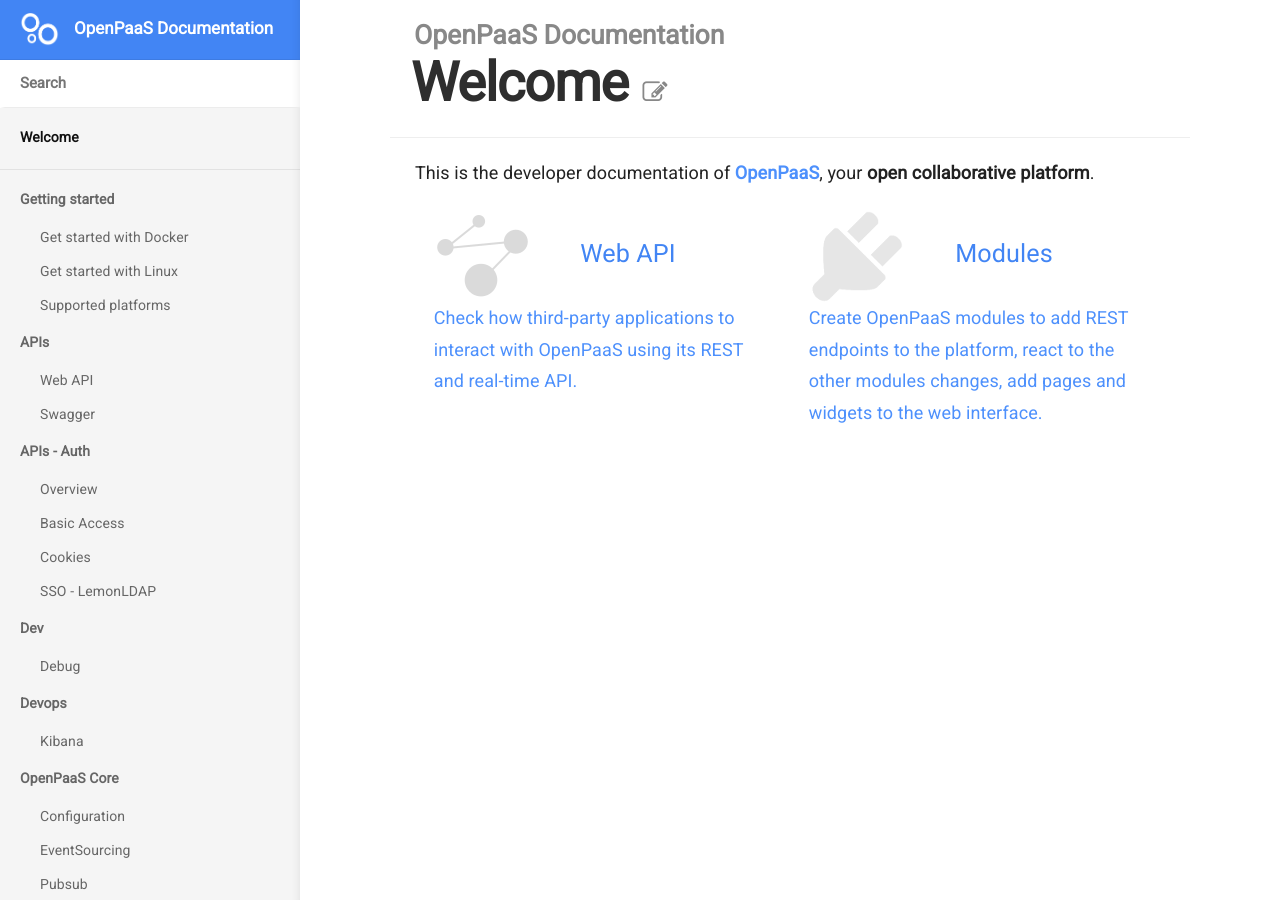
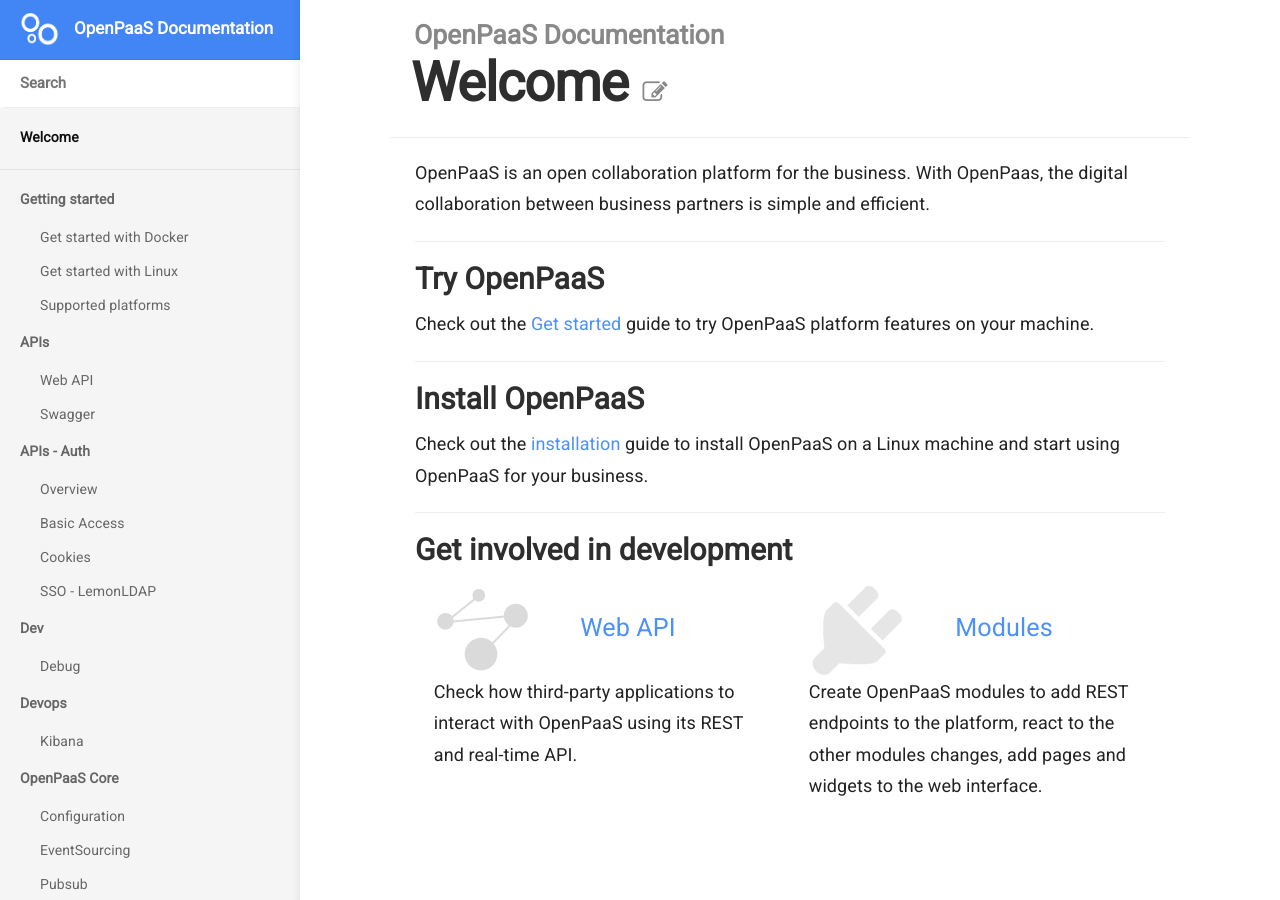
Before and after one commit to linagora/openpaas-doc, a Jekyll site: the page built from index.md, in a window 1280 px wide. Built offline with Jekyll 4.4.1, drawn with Linux system fonts in a browser that asks for light colours; nearby versions of some CDN libraries; a script that is not in the unit is left out.

Commit message:
#25 improve the welcome page

```diff
--- a/index.md
+++ b/index.md
@@ -1,37 +1,47 @@
 ---
 title: Welcome
 ---
-This is the developer documentation of [**OpenPaaS**](http://open-paas.org/), your **open collaborative platform**.
+
+OpenPaaS is an open collaboration platform for the business. With OpenPaas, the digital collaboration between business partners is simple and efficient.
+
+### Try OpenPaaS
+
+Check out the [Get started](/getting-started/docker/) guide to try OpenPaaS platform features on your machine.
+
+### Install OpenPaaS
+
+Check out the [installation](/getting-started/linux/) guide to install OpenPaaS on
+a Linux machine and start using OpenPaaS for your business.
+
+### Get involved in development
 
 <div class="hp-im">
   <div class="integrations">
-    <a href="{{ site.baseurl }}/apis/web">
-      <div class="hp-im-inner">
-        <div class="image-container">
-          <img src="images/integrations.png" alt="integrations">
-        </div>
-        <div class="title-container sans">
-          Web API
-        </div>
+
+    <div class="hp-im-inner">
+      <div class="image-container">
+        <a href="{{ site.baseurl }}/apis/web"><img src="images/integrations.png" alt="integrations"></a>
       </div>
-      <div>
-        Check how third-party applications to interact with OpenPaaS using its REST and real-time API.
+      <div class="title-container sans">
+        <a href="{{ site.baseurl }}/apis/web">Web API</a>
       </div>
-    </a>
+    </div>
+    <div>
+      Check how third-party applications to interact with OpenPaaS using its REST and real-time API.
+    </div>
+
   </div>
   <div class="modules">
-    <a href="{{ site.baseurl }}/modules/howto/index">
-      <div class="hp-im-inner">
-        <div class="image-container">
-          <img src="images/modules.png" alt="modules">
-        </div>
-        <div class="title-container sans">
-          Modules
-        </div>
+    <div class="hp-im-inner">
+      <div class="image-container">
+        <a href="{{ site.baseurl }}/modules/howto/index"><img src="images/modules.png" alt="modules"></a>
       </div>
-      <div>
-        Create OpenPaaS modules to add REST endpoints to the platform, react to the other modules changes, add pages and widgets to the web interface.
+      <div class="title-container sans">
+        <a href="{{ site.baseurl }}/modules/howto/index">Modules</a>
       </div>
-    </a>
+    </div>
+    <div>
+      Create OpenPaaS modules to add REST endpoints to the platform, react to the other modules changes, add pages and widgets to the web interface.
+    </div>
   </div>
 </div>
```
